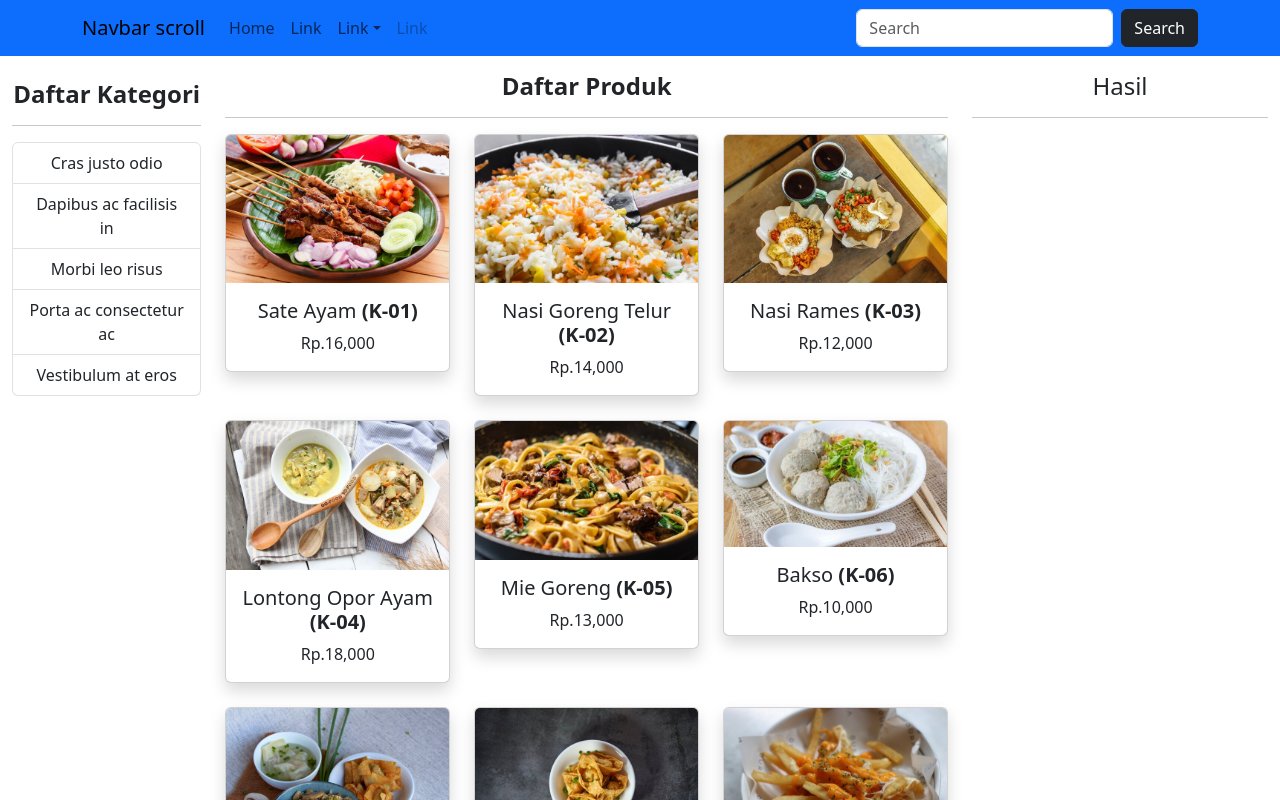
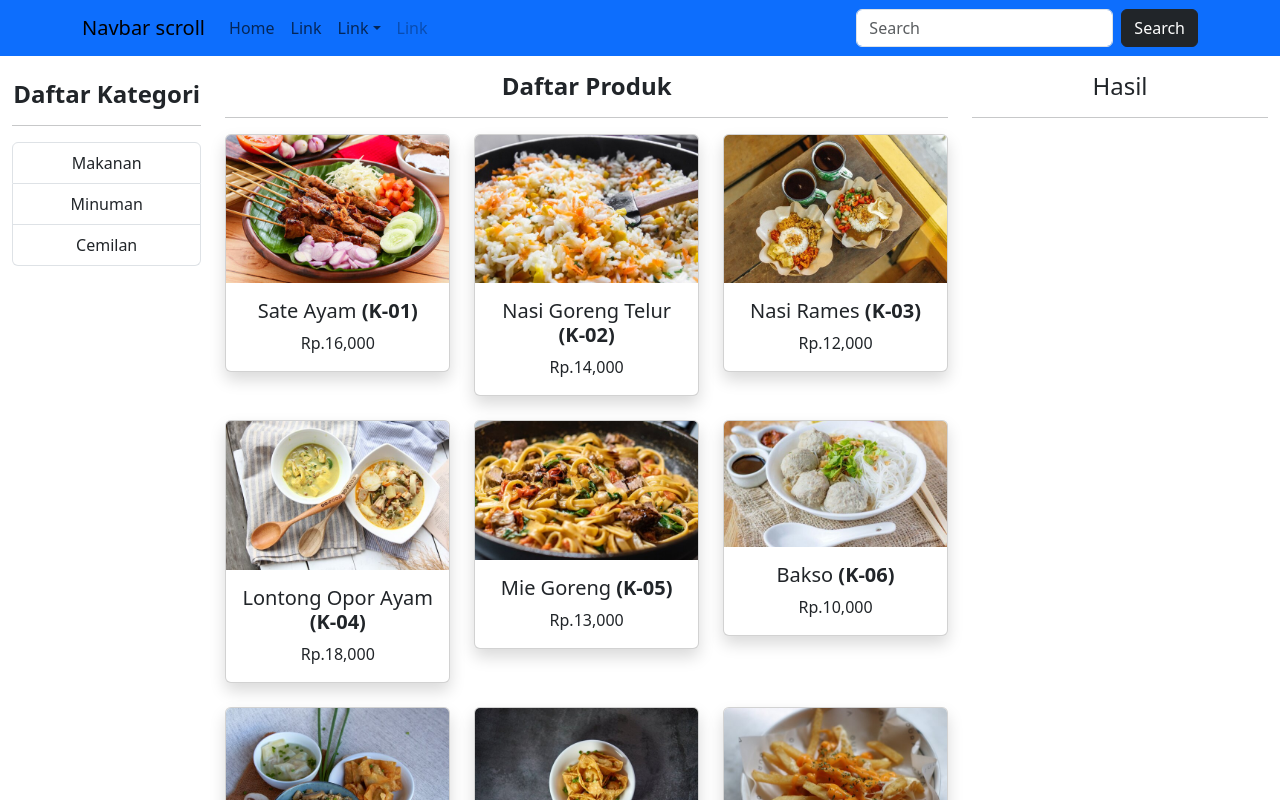
Before and after one commit to manuhutu344/Fake_Api, a React (Vite) app: page / in a window 1280 px wide. Shown: the top 800 px of the page. Built offline with nearby package versions, Linux system fonts and the light colour scheme; data requests are answered from the project's data file.

Commit message:
menambahkan data  dari data categories

```diff
--- a/src/component/ListCategories.jsx
+++ b/src/component/ListCategories.jsx
@@ -24,17 +24,17 @@ componentDidMount(){
     })
   }
   render() {
-    console.log(this.state.categories)
+    const {categories} = this.state
     return (
      <Col md={2} className='mt-2'>
       <h4><strong>Daftar Kategori</strong></h4>
       <hr />
       <ListGroup>
-      <ListGroup.Item>Cras justo odio</ListGroup.Item>
-      <ListGroup.Item>Dapibus ac facilisis in</ListGroup.Item>
-      <ListGroup.Item>Morbi leo risus</ListGroup.Item>
-      <ListGroup.Item>Porta ac consectetur ac</ListGroup.Item>
-      <ListGroup.Item>Vestibulum at eros</ListGroup.Item>
+        {
+          categories && categories.map((category)=>(
+            <ListGroup.Item>{category.nama}</ListGroup.Item>
+          ))
+        }
     </ListGroup>
      </Col>
     )
```
